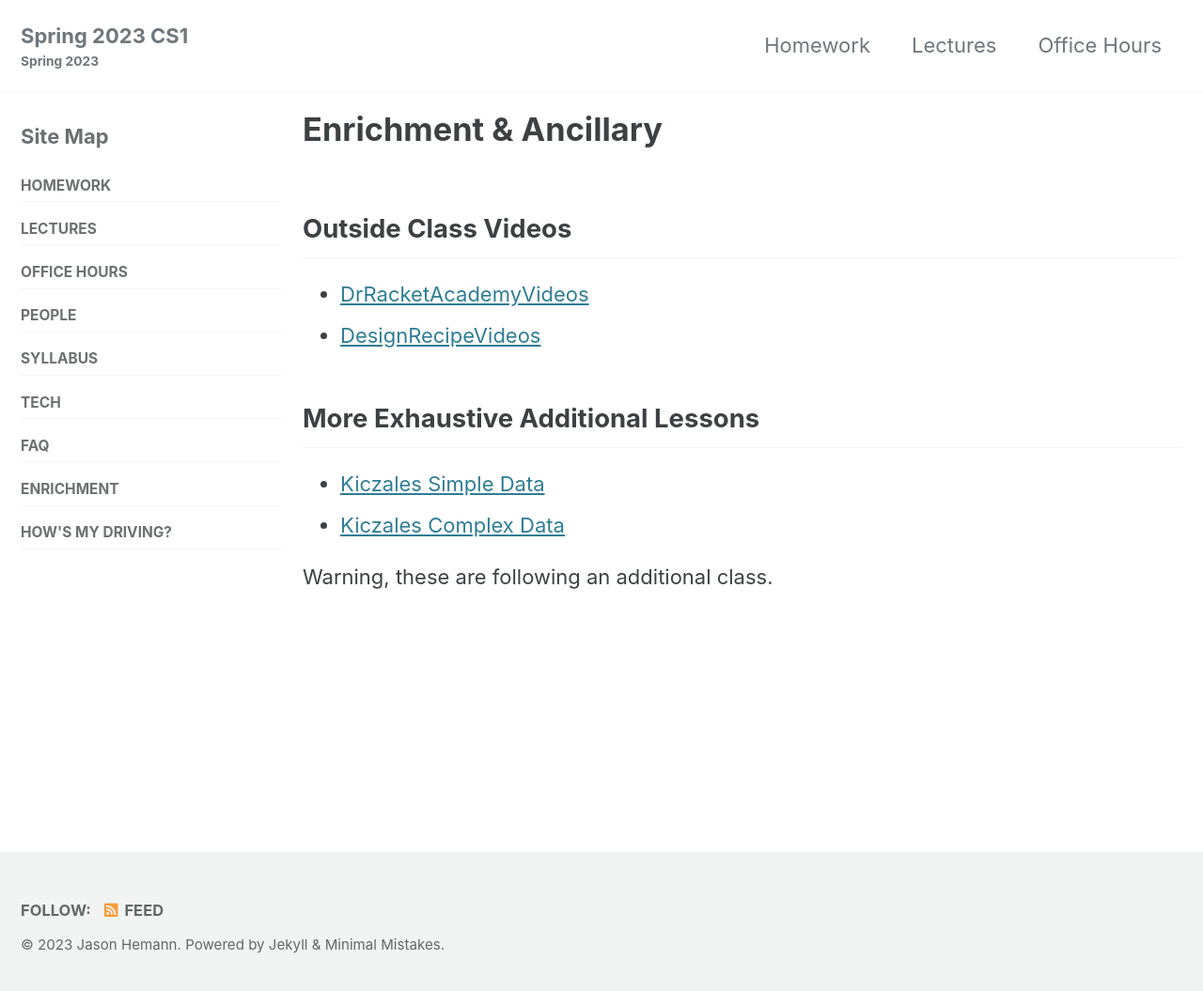
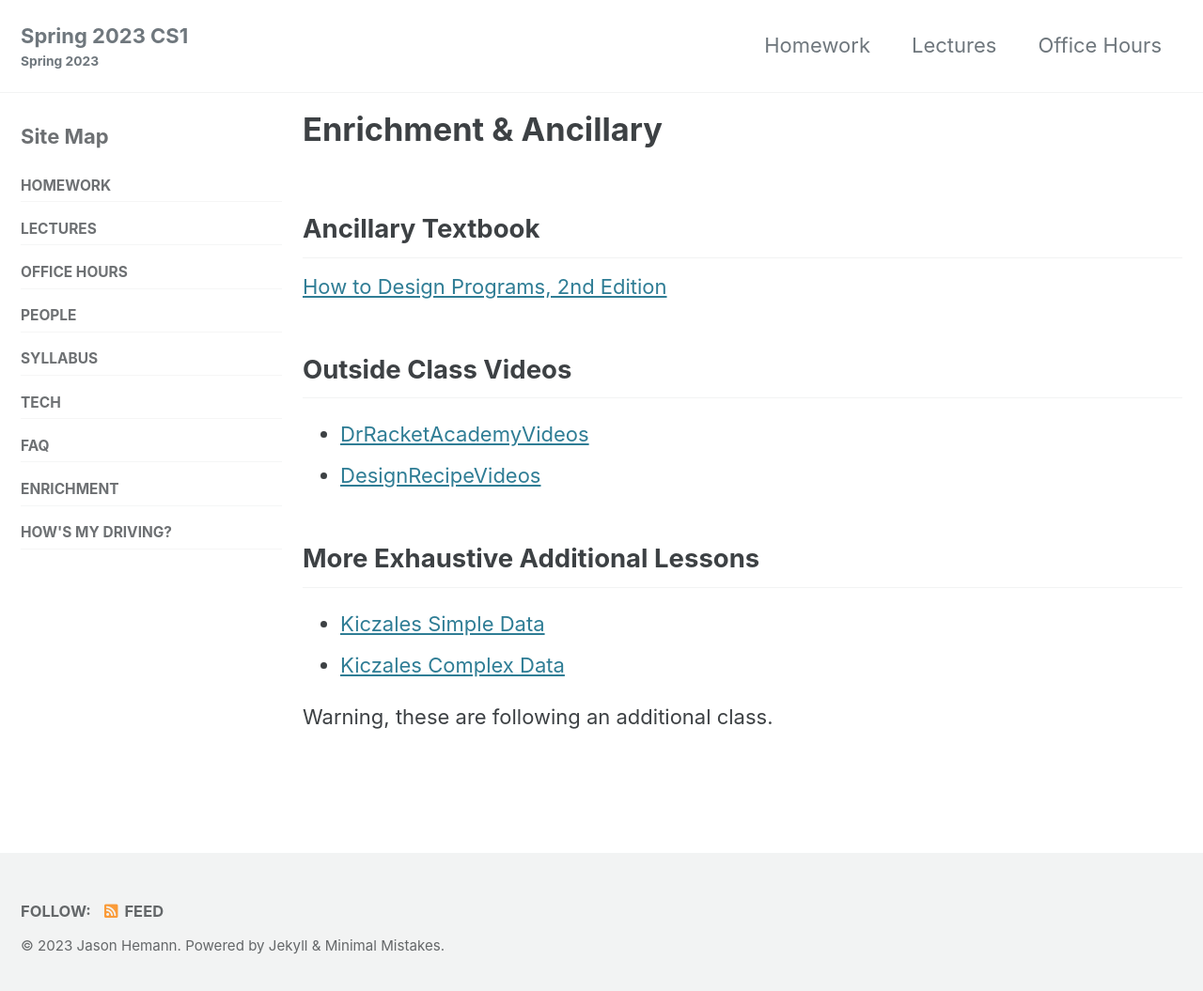
Before and after one commit to jasonhemann/25SP-CS1114, a Jekyll site: the page built from enrichment.md, in a window 1280 px wide and 1062 px high. Shown: the top 1055 px of the window at 94% size. Built offline with Jekyll 4.4.1, drawn with Linux system fonts in a browser that asks for light colours; cached includes are drawn as plain includes.

Commit message:
Adding HtDP text

```diff
--- a/enrichment.md
+++ b/enrichment.md
@@ -3,6 +3,10 @@ title: Enrichment & Ancillary
 layout: single
 classes: wide
 ---
+
+## Ancillary Textbook
+
+[How to Design Programs, 2nd Edition](https://htdp.org/2022-8-7/Book/index.html)
 
 ## Outside Class Videos
 
```
